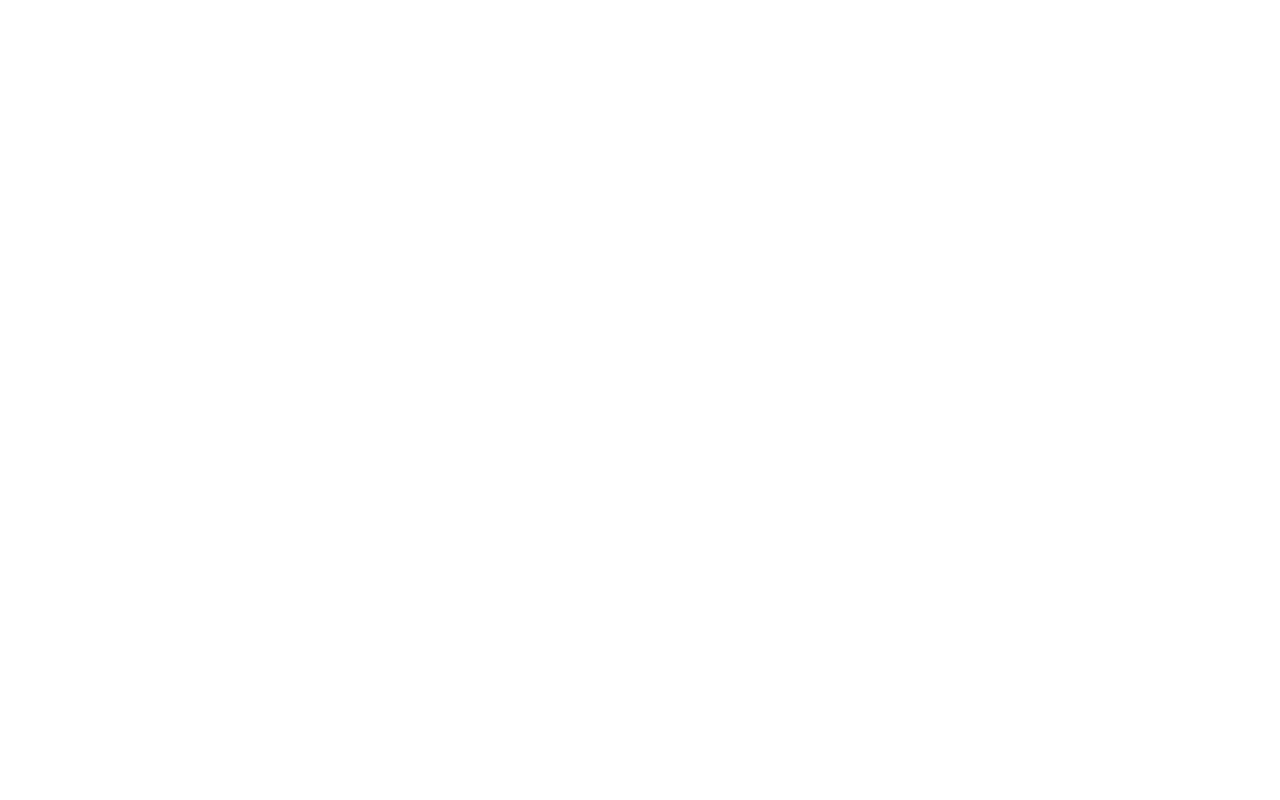
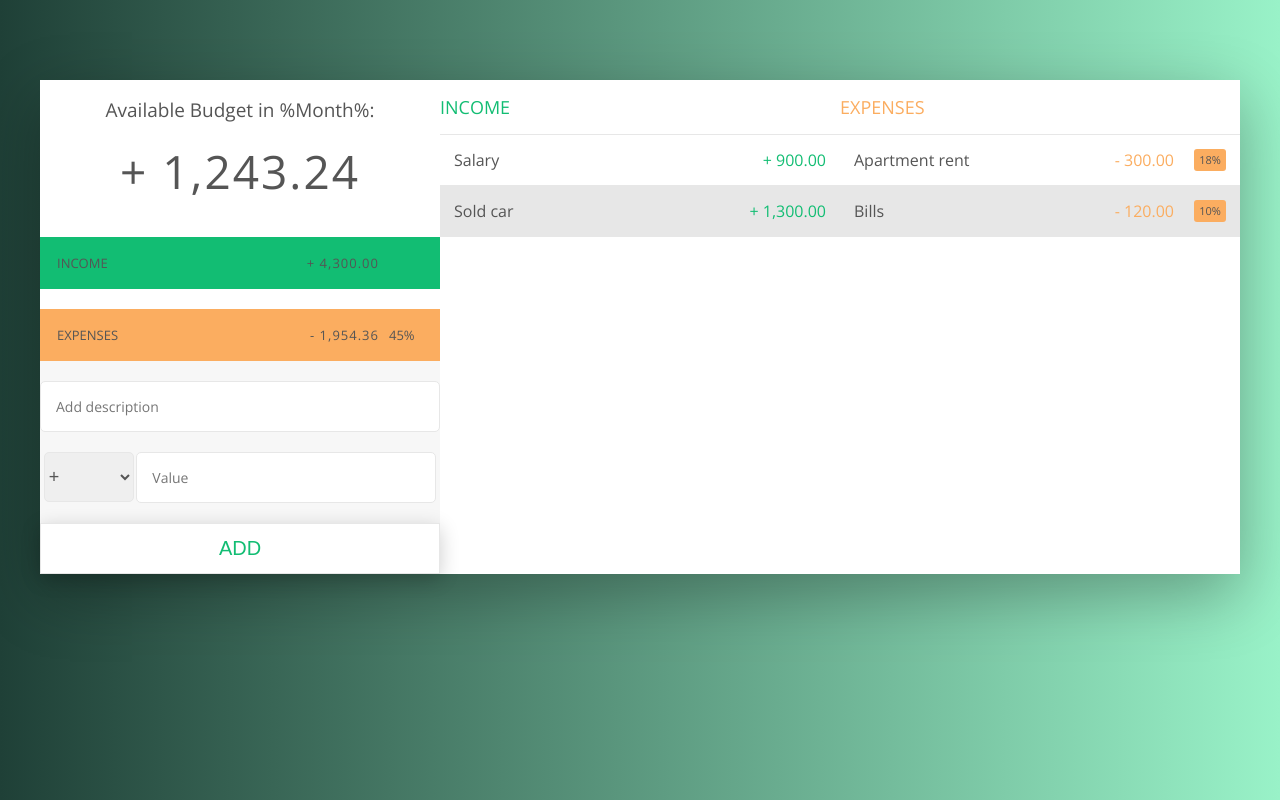
Before and after one commit to nikolaPokrajac/Budget_App, a website: page index.html in a window 1280 px wide. Drawn offline with nearby package versions, Linux system fonts and the light colour scheme.

Commit message:
HTML and CSS added.

```diff
--- a/index.html
+++ b/index.html
@@ -5,12 +5,117 @@
   <meta charset="UTF-8">
   <meta name="viewport" content="width=device-width, initial-scale=1.0">
   <meta http-equiv="X-UA-Compatible" content="ie=edge">
+  <link href="http://code.ionicframework.com/ionicons/2.0.1/css/ionicons.min.css" rel="stylesheet" type="text/css" />
   <link rel="stylesheet" href="css/style.css">
   <title>Budget App</title>
 </head>
 
 <body>
 
+  <div class="container">
+    <div class="left-side">
+      <div class="budget">
+        <div class="budget__title">
+          Available Budget in
+          <span class="budget__title--month">%Month%</span>:
+        </div>
+
+        <div class="budget__value">+ 1,243.24</div>
+
+        <div class="budget__income">
+          <div class="budget__income--text">Income</div>
+          <div class="budget__right">
+            <div class="budget__income--value">+ 4,300.00</div>
+            <div class="budget__income--percentage">&nbsp;</div>
+          </div>
+        </div>
+
+        <div class="budget__expenses">
+          <div class="budget__expenses--text">Expenses</div>
+          <div class="budget__right">
+            <div class="budget__expenses--value">- 1,954.36</div>
+            <div class="budget__expenses--percentage">45%</div>
+          </div>
+        </div>
+      </div>
+
+      <div class="add">
+        <div class="add__container">
+          <input type="text" class="add__description" placeholder="Add description" />
+          <select class="add__type">
+            <option value="inc" selected>+</option>
+            <option value="exp">-</option>
+          </select>
+          <input type="number" class="add__value" placeholder="Value" />
+          <button class="add__btn">Add</button>
+        </div>
+      </div>
+    </div>
+
+    <div class="right-side">
+      <div class="income">
+        <h2 class="income__title">Income</h2>
+
+        <div class="income__list">
+          <div class="item" id="income-0">
+            <div class="item__description">Salary</div>
+            <div class="item__right">
+              <div class="item__value">+ 900.00</div>
+              <div class="item__delete">
+                <button class="item__delete--btn">
+                  <i class="ion-ios-close-outline"></i>
+                </button>
+              </div>
+            </div>
+          </div>
+
+          <div class="item" id="income-1">
+            <div class="item__description">Sold car</div>
+            <div class="item__right">
+              <div class="item__value">+ 1,300.00</div>
+              <div class="item__delete">
+                <button class="item__delete--btn">
+                  <i class="ion-ios-close-outline"></i>
+                </button>
+              </div>
+            </div>
+          </div>
+        </div>
+      </div>
+
+      <div class="expenses">
+        <h2 class="expenses__title">Expenses</h2>
+
+        <div class="expenses__list">
+          <div class="item" id="expense-0">
+            <div class="item__description">Apartment rent</div>
+            <div class="item__right">
+              <div class="item__value">- 300.00</div>
+              <div class="item__percentage">18%</div>
+              <div class="item__delete">
+                <button class="item__delete--btn">
+                  <i class="ion-ios-close-outline"></i>
+                </button>
+              </div>
+            </div>
+          </div>
+
+          <div class="item" id="expense-1">
+            <div class="item__description">Bills</div>
+            <div class="item__right">
+              <div class="item__value">- 120.00</div>
+              <div class="item__percentage">10%</div>
+              <div class="item__delete">
+                <button class="item__delete--btn">
+                  <i class="ion-ios-close-outline"></i>
+                </button>
+              </div>
+            </div>
+          </div>
+        </div>
+      </div>
+    </div>
+  </div>
 
   <script src="app.js"></script>
 </body>
--- a/sass/_base.scss
+++ b/sass/_base.scss
@@ -0,0 +1,31 @@
+@import url('https://fonts.googleapis.com/css?family=Open+Sans:300,300i,400');
+
+:root {
+  --color-inc: #12BD73;
+  --color-exp: #FBAD60;
+  --color-text: #555;
+  --color-bg: #fff;
+}
+
+* {
+  margin: 0;
+  padding: 0;
+}
+
+*,
+*::before,
+*::after {
+  box-sizing: inherit;
+}
+
+html {
+  box-sizing: border-box;
+  font-size: 62.5%; // 1rem = 10px;
+}
+
+body {
+  font-family: 'Open Sans', sans-serif;
+  font-weight: 400;
+  color: var(--color-text);
+  background: linear-gradient(to right, #1f4037, #99f2c8);
+}
--- a/sass/_components.scss
+++ b/sass/_components.scss
@@ -0,0 +1,243 @@
+/**********************************************
+*** BUDGET PART
+**********************************************/
+
+.budget {
+  &__title {
+    font-size: 1.9rem;
+    text-align: center;
+    font-weight: 300;
+    margin: 1.7rem 0;
+  }
+
+  &__value {
+    font-weight: 300;
+    font-size: 4.6rem;
+    text-align: center;
+    margin-bottom: 3.5rem;
+    letter-spacing: 2px;
+  }
+
+  &__income,
+  &__expenses {
+    padding: 1.7rem;
+    text-transform: uppercase;
+  }
+
+  &__income {
+    margin-bottom: 2em;
+    background-color: var(--color-inc);
+
+    display: flex;
+    justify-content: space-between;
+  }
+
+  &__expenses {
+    background-color: var(--color-exp);
+
+    display: flex;
+    justify-content: space-between;
+  }
+
+  &__right {
+    display: flex;
+    align-items: center;
+  }
+
+  &__income--text,
+  &__expenses--text {
+    font-size: 1.3rem;
+    color: var(--color-text);
+  }
+
+  &__income--value,
+  &__expenses--value {
+    font-size: 1.3rem;
+    letter-spacing: 1px;
+  }
+
+  &__income--percentage,
+  &__expenses--percentage {
+    width: 3.4rem;
+    font-size: 1.3rem;
+    margin-left: 1rem;
+  }
+}
+
+/**********************************************
+*** FORM PART
+**********************************************/
+
+.add {
+  background-color: #f7f7f7;
+
+  &__container {
+    text-align: center;
+  }
+
+  &__description,
+  &__value {
+    border: 1px solid #e7e7e7;
+    background-color: var(--color-bg);
+    color: inherit;
+    font-family: inherit;
+    font-size: 1.4rem;
+    padding: 1.5rem;
+    border-radius: 5px;
+    transition: border 0.3s;
+    margin-top: 2rem;
+  }
+
+  &__description {
+    width: 40rem;
+  }
+
+  &__value {
+    width: 30rem;
+  }
+
+  &__type {
+    width: 9rem;
+    height: 5rem;
+    border-radius: 5px;
+    border: 1px solid #e7e7e7;
+    font-size: 1.8rem;
+    color: inherit;
+    background-color: va(--color-bg);
+    font-weight: 300;
+    transition: border 0.3s;
+  }
+
+  &__btn {
+    font-size: 2rem;
+    padding: 1.3rem 0;
+    background-color: var(--color-bg);
+    color: var(--color-inc);
+    border: 1px solid #e7e7e7;
+    text-transform: uppercase;
+    cursor: pointer;
+    width: 40rem;
+    margin-top: 2rem;
+    box-shadow: 0rem 0.5rem 2rem rgba(0, 0, 0, 0.2);
+    transition: box-shadow 0.3s;
+
+    &:active {
+      transform: translateY(2px);
+      box-shadow: 0rem 0.2rem 1rem rgba(0, 0, 0, 0.4);
+    }
+
+    &:focus {
+      outline: none;
+    }
+  }
+
+  &__type:focus,
+  &__description:focus,
+  &__value:focus {
+    outline: none;
+    border: 1px solid #28b9b5;
+  }
+}
+
+/**********************************************
+*** LISTS
+**********************************************/
+
+h2 {
+  text-transform: uppercase;
+  font-size: 1.8rem;
+  font-weight: 400;
+  padding: 1.5rem 0;
+}
+
+.income {
+  &__title {
+    color: var(--color-inc);
+  }
+
+  & .item__value,
+  & .item__delete--btn {
+    color: var(--color-inc);
+  }
+}
+
+.expenses {
+  &__title {
+    color: var(--color-exp);
+  }
+
+  & .item__value,
+  & .item__delete--btn {
+    color: var(--color-exp);
+  }
+}
+
+.item {
+  font-size: 1.6rem;
+  padding: 1.4rem;
+  border-bottom: 1px solid #e7e7e7;
+  display: flex;
+  justify-content: space-between;
+
+  &:first-child {
+    border-top: 1px solid #e7e7e7;
+  }
+
+  &:nth-child(even) {
+    background-color: #e7e7e7;
+  }
+
+  &__right {
+    display: flex;
+  }
+
+  &__description {
+  }
+
+  &__value {
+    transition: transform 0.3s;
+  }
+
+  &__percentage {
+    margin-left: 2rem;
+    transition: transform 0.3s;
+    font-size: 1.1rem;
+    background-color: var(--color-exp);
+    padding: 3px;
+    border-radius: 3px;
+    width: 3.2rem;
+    text-align: center;
+  }
+
+  &__delete {
+    &--btn {
+      font-size: 2.2rem;
+      background: none;
+      border: none;
+      cursor: pointer;
+      display: inline-block;
+      line-height: 1;
+      display: none;
+
+      &:focus {
+        outline: none;
+      }
+
+      &:active {
+        transform: translateY(2px);
+      }
+    }
+  }
+
+  &:hover .item__delete--btn {
+    display: block;
+  }
+
+  &:hover .item__value {
+    transform: translateX(-2rem);
+  }
+
+  &:hover .item__percentage {
+    transform: translateX(-20px);
+  }
+}
--- a/sass/_layout.scss
+++ b/sass/_layout.scss
@@ -0,0 +1,34 @@
+.container {
+  max-width: 120rem;
+  margin: 8rem auto;
+  background-color: var(--color-bg);
+  box-shadow: 0 2rem 6rem rgba(0, 0, 0, .3);
+  display: flex;
+}
+
+.left-side {
+  flex: 0 0 30%;
+  display: flex;
+  flex-direction: column;
+}
+
+.right-side {
+  flex: 1;
+  display: flex;
+}
+
+.budget {
+  flex: 1;
+}
+
+.add {
+  flex: 1;
+}
+
+.income {
+  flex: 1;
+}
+
+.expenses {
+  flex: 1;
+}
```
Also changed, not shown: css/style.css.
